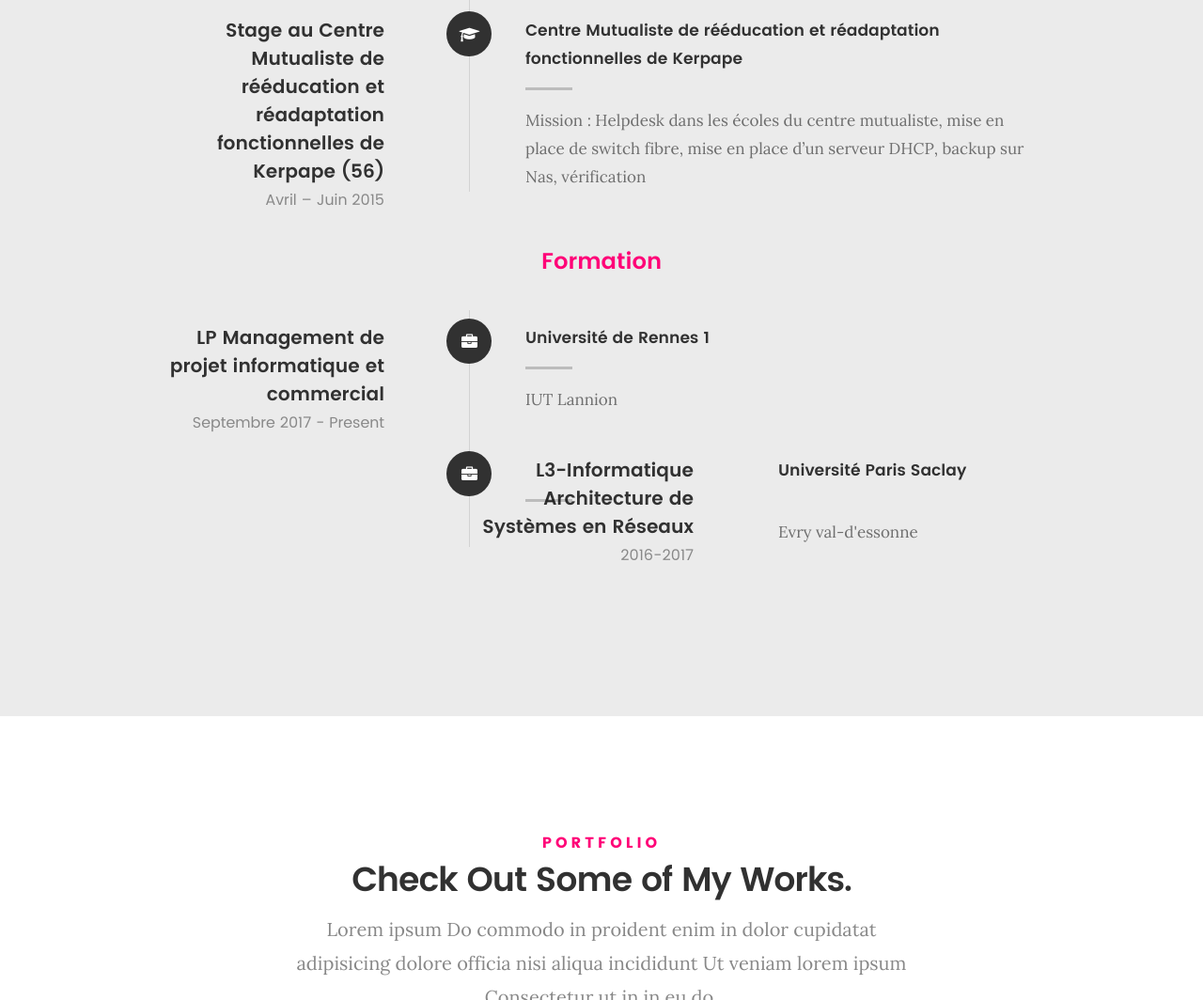
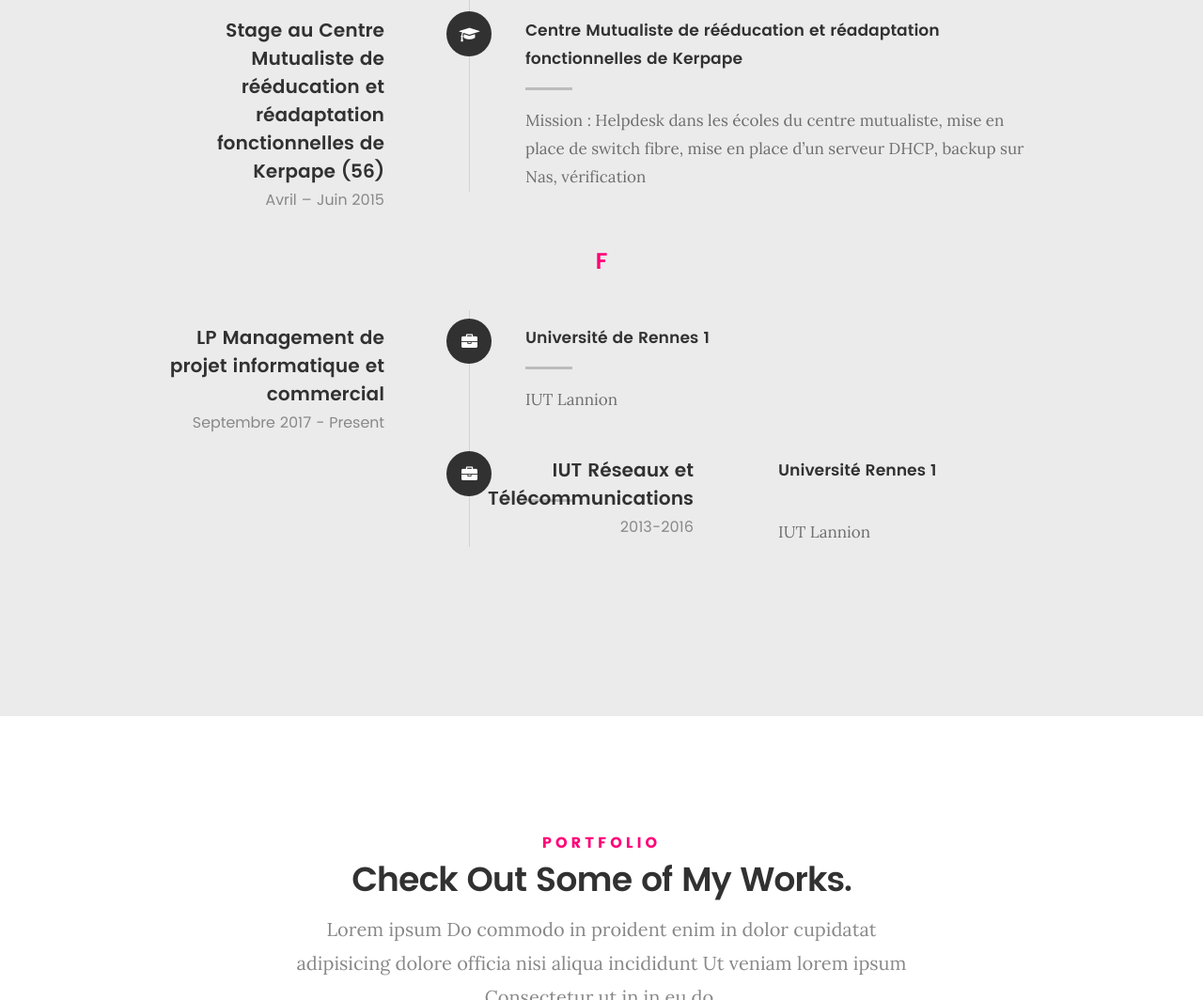
Before and after one commit to SylvainRivi/ProjetWeb, a plain HTML site: page index.html in a window 1280 px wide. Shown: the part 2433-3497 px from the top of the page at 94% size. Drawn offline with Linux system fonts and the light colour scheme; files whose address does not match are found by name.

Commit message:
Update index.html

```diff
--- a/index.html
+++ b/index.html
@@ -270,7 +270,7 @@
 
    		<div class="col-twelve resume-header">
 
-   			<h2>Formation</h2>
+   			<h2>F</h2>
 
    		</div> <!-- /resume-header -->
 
@@ -297,6 +297,8 @@
 
 	   			</div> <!-- /timeline-block -->
 
+
+
 	   			<div class="timeline-block">
 
 	   				<div class="timeline-ico">
@@ -304,18 +306,16 @@
 	   				</div>
 
 	   				<div class="timeline-header">
-	   					<h3>L3-Informatique Architecture de Systèmes en Réseaux</h3>
-	   					<p>2016-2017</p>
+	   					<h3>IUT Réseaux et Télécommunications</h3>
+	   					<p>2013-2016</p>
 	   				</div>
 
 	   				<div class="timeline-content">
-	   					<h4>Université Paris Saclay</h4>
-						<p>Evry val-d'essonne</p>
-
+	   					<h4>Université Rennes 1</h4>
+						<p>IUT Lannion</p>
 					</div>
 
 	   			</div> <!-- /timeline-block -->
-
 
    			</div> <!-- /timeline-wrap -->
 
```
